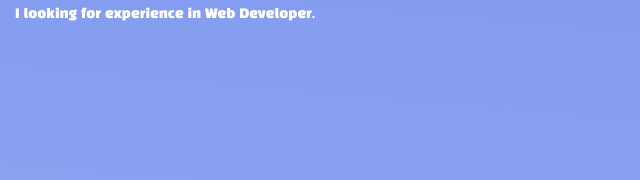
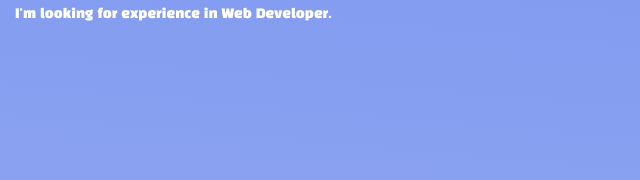
Before and after one commit to kxaxo/animate-web, a plain HTML site: page index.html in a window 1280 px wide. Shown: the part 263-443 px from the top of the page, 0-640 px from the left. Drawn offline with nearby package versions, Linux system fonts and the light colour scheme; a web font is replaced by a local one.

Commit message:
Update index.html

```diff
--- a/index.html
+++ b/index.html
@@ -50,7 +50,7 @@
     <section class="intro flex-containner">
         <div class="intro-text">
             <h2 class="font-han">I’m Kanasanan <br>Hanthongchai</h2>
-            <p class="font-han">I looking for experience in Web Developer.</p>
+            <p class="font-han">I'm looking for experience in Web Developer.</p>
         </div>
         <img src="./images/line-circle.png" alt="line-circle" width="60%" height="60%%" draggable="false">
     </section>
```
